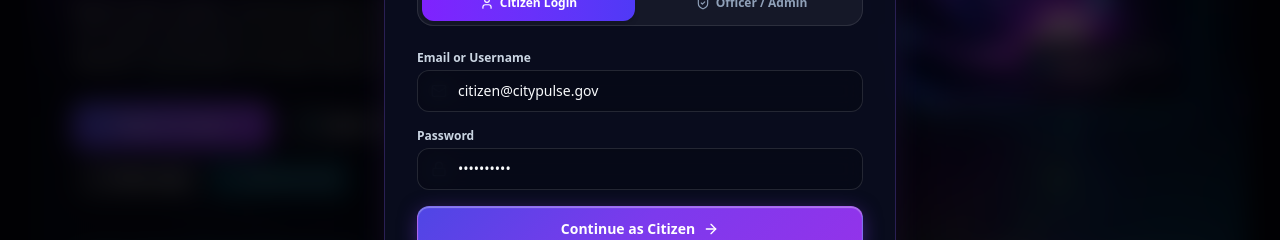
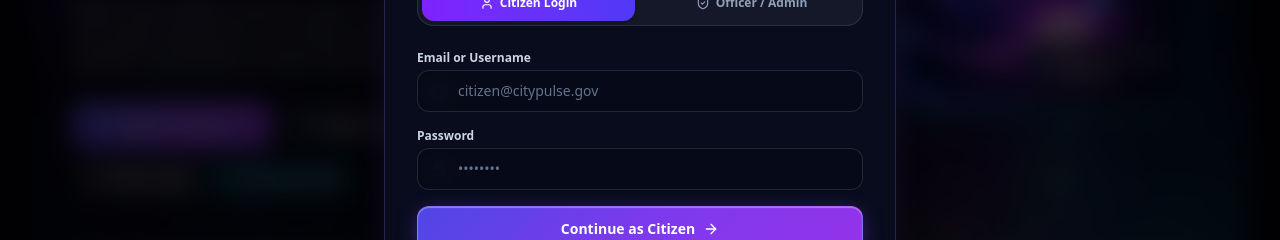
Before and after one commit to nk6629716-afk/Community-tracker, a React (Vite) app: page / in a window 1280 px wide. Both pictures are taken after a click on the button "Citizen Hub". Shown: the part 375-615 px from the top of the page. Built offline with nearby package versions, Linux system fonts and the light colour scheme; no server answers.

Commit message:
Direct redirect to Administrative Panel on officer/admin login and clear all prefilled credentials from auth modal

```diff
--- a/src/App.tsx
+++ b/src/App.tsx
@@ -116,11 +116,16 @@ export default function App() {
     setIsAuthModalOpen(true);
   };
 
-  // Handle Login / Signup Success - Redirects to Dashboard
+  // Handle Login / Signup Success - Redirects directly to Administrative Panel for Officers/Admins
   const handleAuthSuccess = (user: AuthUser) => {
     setCurrentUser(user);
-    showToast(`Welcome back, ${user.name}! Redirecting to Dashboard.`);
-    setCurrentTab('dashboard');
+    if (user.role === 'AUTHORITY' || user.role === 'ADMIN') {
+      showToast(`🛡️ Officer Verified: Welcome ${user.name}! Accessing Administrative Panel.`);
+      setCurrentTab('authority');
+    } else {
+      showToast(`Welcome back, ${user.name}!`);
+      setCurrentTab('dashboard');
+    }
     window.scrollTo({ top: 0, behavior: 'smooth' });
   };
 
--- a/src/components/auth/AuthModal.tsx
+++ b/src/components/auth/AuthModal.tsx
@@ -70,14 +70,13 @@ export const AuthModal: React.FC<AuthModalProps> = ({
       setErrorMessage(null);
       setExpression('neutral');
 
-      // Autofill helper for seamless testing
-      if (effRole === 'AUTHORITY') {
-        setEmail('Admin');
-        setPassword('The one who created us');
-      } else {
-        setEmail('citizen@citypulse.gov');
-        setPassword('citizen123');
-      }
+      // Clear all inputs on open
+      setEmail('');
+      setPassword('');
+      setName('');
+      setAge('');
+      setArea('');
+      setOfficerCode('');
     }
   }, [isOpen, initialRole, defaultRole, initialMode, defaultMode]);
 
@@ -118,13 +117,9 @@ export const AuthModal: React.FC<AuthModalProps> = ({
     setHasChosenRole(true);
     setErrorMessage(null);
     setExpression('neutral');
-    if (role === 'AUTHORITY') {
-      setEmail('Admin');
-      setPassword('The one who created us');
-    } else {
-      setEmail('citizen@citypulse.gov');
-      setPassword('citizen123');
-    }
+    setEmail('');
+    setPassword('');
+    setOfficerCode('');
   };
 
   const handleSubmit = async (e: React.FormEvent) => {
@@ -415,21 +410,6 @@ export const AuthModal: React.FC<AuthModalProps> = ({
                 className="glass-input w-full pl-10 pr-4 py-2.5 rounded-xl text-sm"
               />
             </div>
-            {mode === 'login' && selectedRole === 'AUTHORITY' && (
-              <div className="mt-2 p-2 rounded-lg bg-cyan-500/10 border border-cyan-500/20 text-[11px] text-cyan-300 flex items-center justify-between">
-                <span>🔑 Master Access: <b>Admin</b> / <b>The one who created us</b></span>
-                <button
-                  type="button"
-                  onClick={() => {
-                    setEmail('Admin');
-                    setPassword('The one who created us');
-                  }}
-                  className="px-2 py-0.5 rounded bg-cyan-500/20 hover:bg-cyan-500/30 text-cyan-200 font-semibold cursor-pointer"
-                >
-                  Quick Fill
-                </button>
-              </div>
-            )}
           </div>
 
           <button
```
